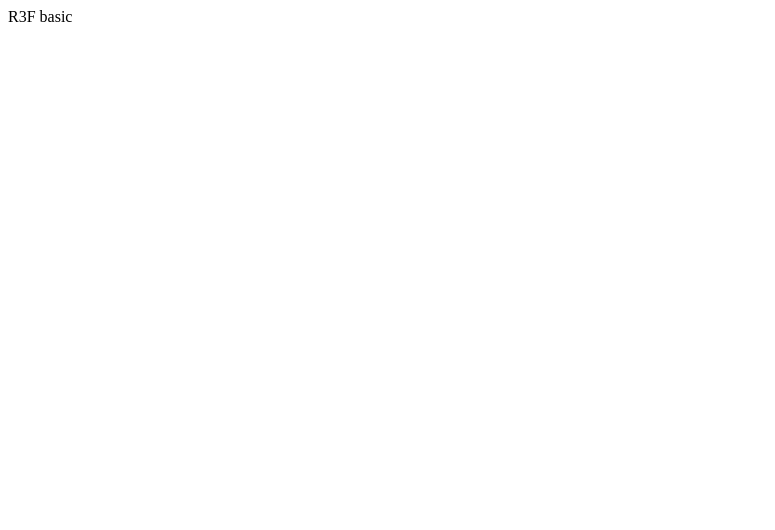
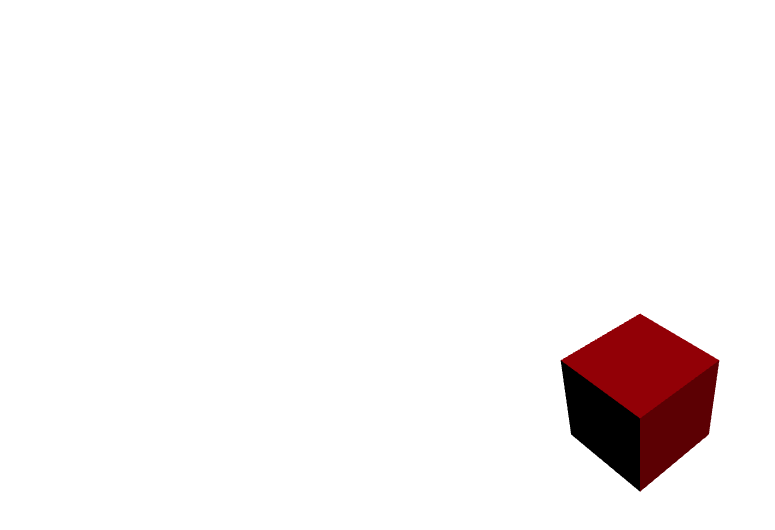
Before and after one commit to sinej/-three-learn, a React (Vite) app in the folder r3f_basic/: page / in a window 1280 px wide. Shown: the top 530 px of the page, without its empty margins (0-775 px from the left). Built offline with nearby package versions, Linux system fonts and the light colour scheme.

Commit message:
상자 3d 추가

```diff
--- a/r3f_basic/package.json
+++ b/r3f_basic/package.json
@@ -10,8 +10,12 @@
     "preview": "vite preview"
   },
   "dependencies": {
+    "@react-three/drei": "^9.102.6",
+    "@react-three/fiber": "^8.15.19",
+    "@types/three": "^0.162.0",
     "react": "^18.2.0",
-    "react-dom": "^18.2.0"
+    "react-dom": "^18.2.0",
+    "three": "^0.162.0"
   },
   "devDependencies": {
     "@types/react": "^18.2.64",
--- a/r3f_basic/src/App.css
+++ b/r3f_basic/src/App.css
@@ -0,0 +1,6 @@
+html, #root, body {
+    margin: 0;
+    padding: 0;
+    width: 100%;
+    height: 100%;
+}
--- a/r3f_basic/src/App.tsx
+++ b/r3f_basic/src/App.tsx
@@ -1,10 +1,13 @@
 import './App.css'
-
+import {Canvas} from "@react-three/fiber";
+import ThreeElements from "./ThreeElements.tsx";
 function App() {
 
   return (
     <>
-        R3F basic
+        <Canvas>
+            <ThreeElements/>
+        </Canvas>
     </>
   )
 }
--- /dev/null
+++ b/r3f_basic/src/ThreeElements.tsx
@@ -0,0 +1,20 @@
+import * as THREE from 'three';
+
+type Props = {
+
+};
+
+const ThreeElements = (props: Props) => {
+ const {} = props;
+ return (
+  <>
+      <directionalLight position={[5,5,5]}/>
+      <mesh rotation={[THREE.MathUtils.degToRad(45),THREE.MathUtils.degToRad(45),0]}>
+          <boxGeometry />
+          <meshStandardMaterial color="red"/>
+      </mesh>
+  </>
+ );
+}
+
+export default ThreeElements;
```
Also changed, not shown: 1 other file (tests, documents, lock files or other folders).
